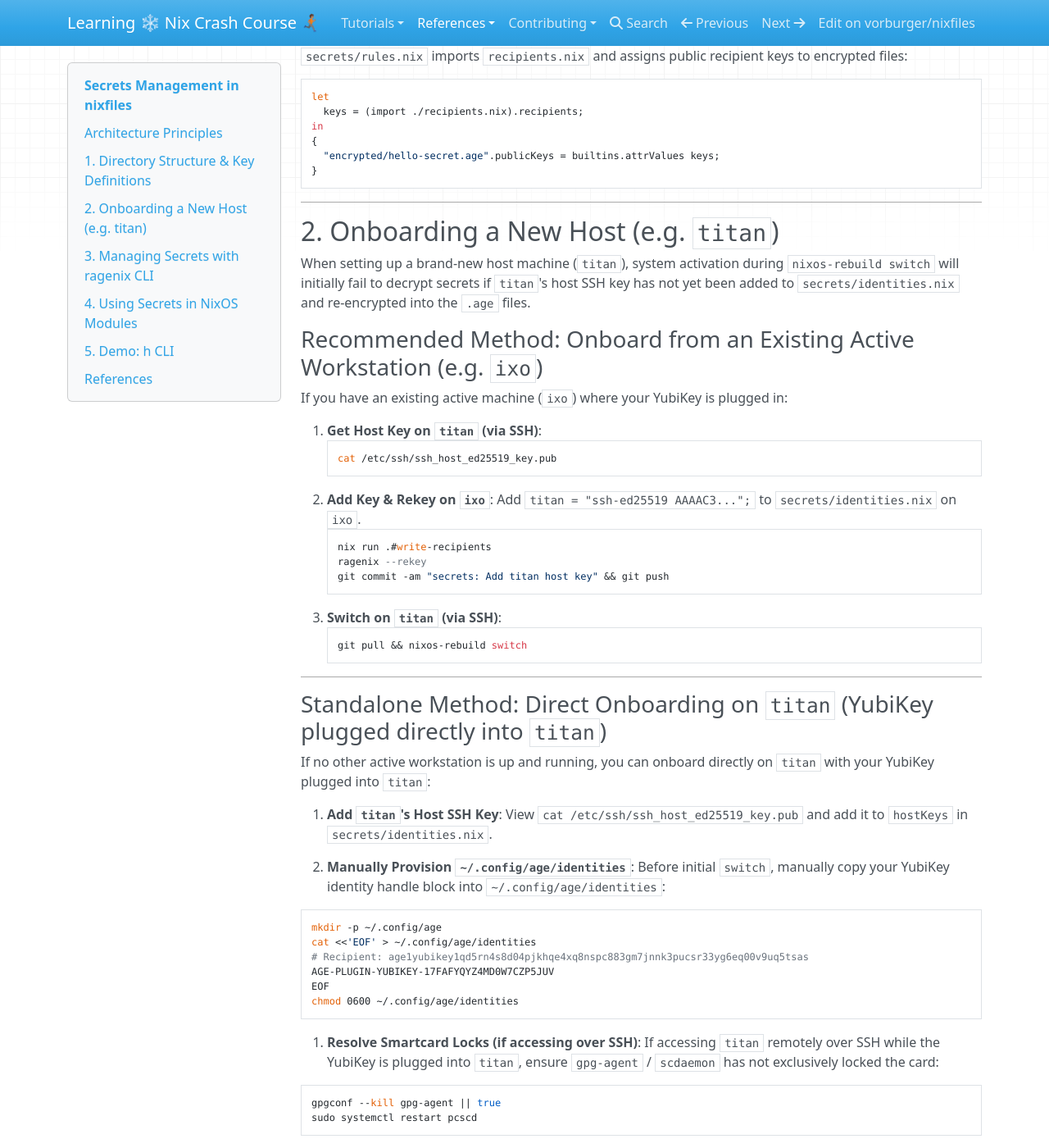
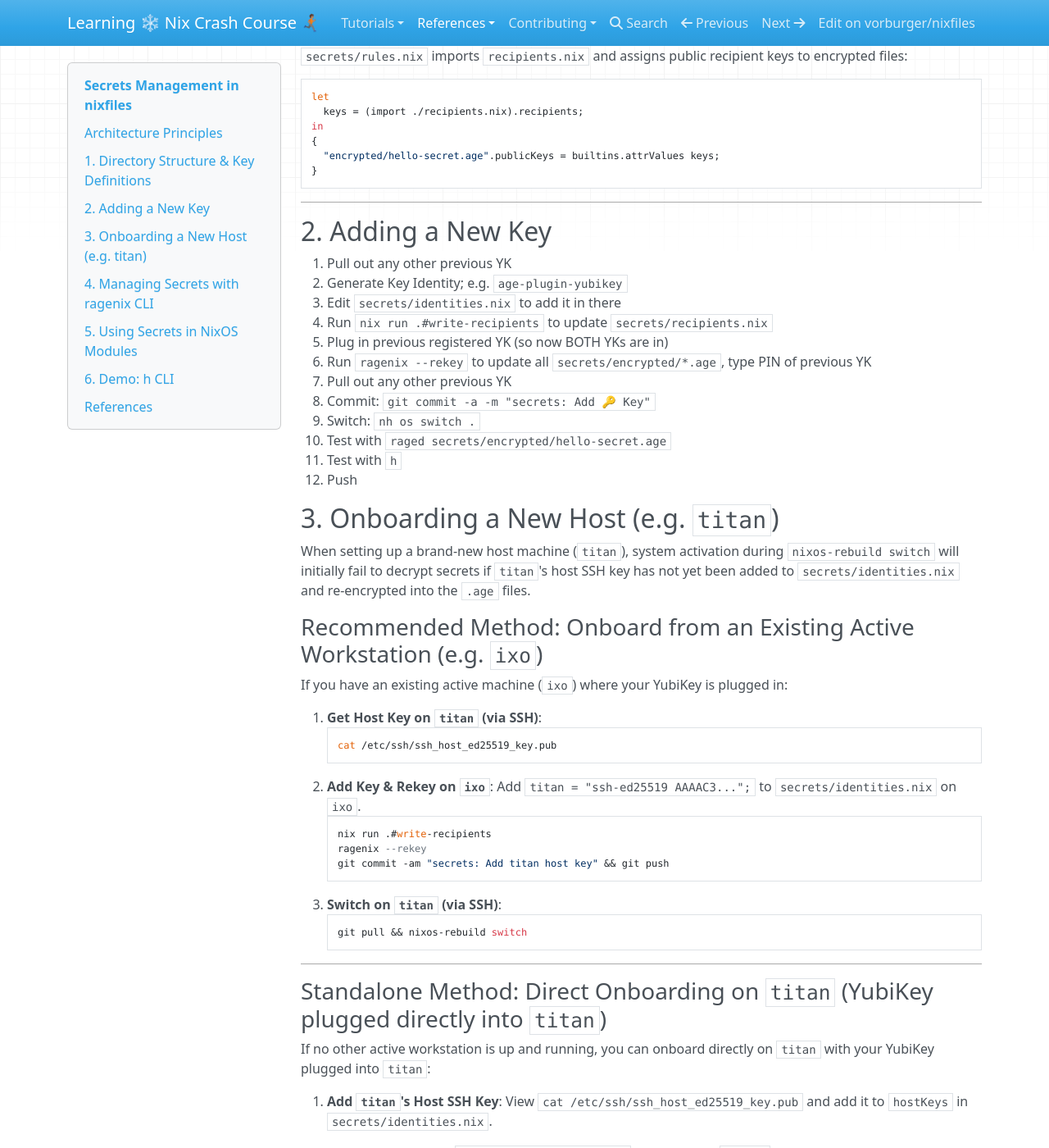
Before and after one commit to vorburger/nixfiles, an MkDocs documentation site: the page built from docs/docs/reference/secrets.md, in a window 1280 px wide and 1400 px high, scrolled down 1201 px. Shown: the whole window at 82% size. Built offline with MkDocs 1.6.1, drawn with Linux system fonts in a browser that asks for light colours; nearby versions of some CDN libraries; some of the changed text lies outside the part shown.

Commit message:
secrets: Add 🔑 Key

```diff
--- a/docs/docs/reference/secrets.md
+++ b/docs/docs/reference/secrets.md
@@ -57,7 +57,22 @@ in
 
 ---
 
-## 2. Onboarding a New Host (e.g. `titan`)
+## 2. Adding a New Key
+
+1. Pull out any other previous YK
+1. Generate Key Identity; e.g. `age-plugin-yubikey`
+1. Edit `secrets/identities.nix` to add it in there
+1. Run `nix run .#write-recipients` to update `secrets/recipients.nix`
+1. Plug in previous registered YK (so now BOTH YKs are in)
+1. Run `ragenix --rekey` to update all `secrets/encrypted/*.age`, type PIN of previous YK
+1. Pull out any other previous YK
+1. Commit: `git commit -a -m "secrets: Add 🔑 Key"`
+1. Switch: `nh os switch .`
+1. Test with `raged secrets/encrypted/hello-secret.age`
+1. Test with `h`
+1. Push
+
+## 3. Onboarding a New Host (e.g. `titan`)
 
 When setting up a brand-new host machine (`titan`), system activation during `nixos-rebuild switch` will initially fail to decrypt secrets if `titan`'s host SSH key has not yet been added to `secrets/identities.nix` and re-encrypted into the `.age` files.
 
@@ -171,7 +186,7 @@ NixOS will automatically decrypt the file to `/run/secrets/hello-secret` at runt
 
 ---
 
-## 5. Demo: `h` CLI
+## 6. Demo: `h` CLI
 
 The `h` CLI tool (`modules/packages/h.nix`) checks for `/run/secrets/hello-secret`:
 
```
Also changed, not shown: other parts of docs/docs/reference/secrets.md (+2 -2 lines), 3 other files.
